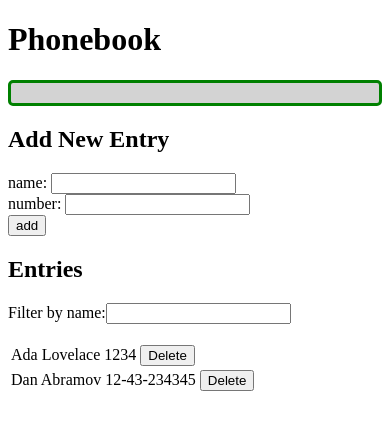
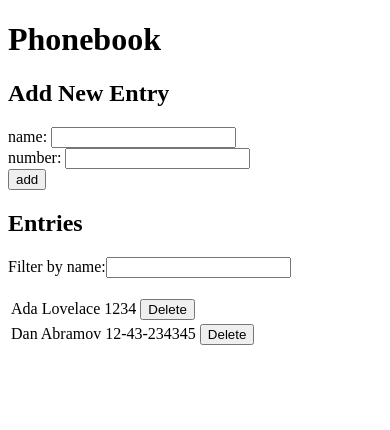
Before and after one commit to reagan-mackey/fullstackopen22-exercises, a React (Create React App) app in the folder part2/phonebook/: page / in a window 390 px wide. Shown: the top 430 px of the page. Built offline with nearby package versions, Linux system fonts and the light colour scheme; data requests are answered from the project's data file.

Commit message:
Completed phonebook step 12

```diff
--- a/part2/phonebook/src/App.js
+++ b/part2/phonebook/src/App.js
@@ -10,7 +10,7 @@ const App = () => {
   const [newPerson, setNewPerson] = useState("");
   const [newNumber, setNewNumber] = useState("");
   const [filter, setFilter] = useState("");
-  const [notification, setNotification] = useState("");
+  const [notification, setNotification] = useState(null);
 
   useEffect(() => {
     personService.getAll().then((initialPeople) => {
@@ -71,15 +71,24 @@ const App = () => {
     const person = persons.find((person) => person.id === id);
     const changedPerson = { ...person, number: newNumber };
 
-    personService.update(id, changedPerson).then((returnedPerson) => {
+    personService
+      .update(id, changedPerson)
+      .then((returnedPerson) => {
         setPersons(
           persons.map((person) => (person.id !== id ? person : returnedPerson))
         );
-    });
         setNotification(`Updated ${person.name}`);
         setTimeout(() => {
           setNotification(null);
         }, 3000);
+      })
+      .catch((error) => {
+        setNotification(`Error, ${person.name} is already deleted`);
+        setTimeout(() => {
+          setNotification(null);
+        }, 3000);
+        setPersons(persons.filter((p) => p.id !== person.id));
+      });
   };
 
   const handleNewPerson = (event) => {
--- a/part2/phonebook/src/components/Notification.js
+++ b/part2/phonebook/src/components/Notification.js
@@ -2,7 +2,7 @@ const Notification = ({ message }) => {
   if (message === null) return null;
 
   const notificationStyle = {
-    color: "green",
+    color: message.includes("Error") ? "red" : "green",
     background: "lightgrey",
     fontSize: 16,
     textAlign: "center",
```
Lines whose indentation alone changed are shown as unchanged.
